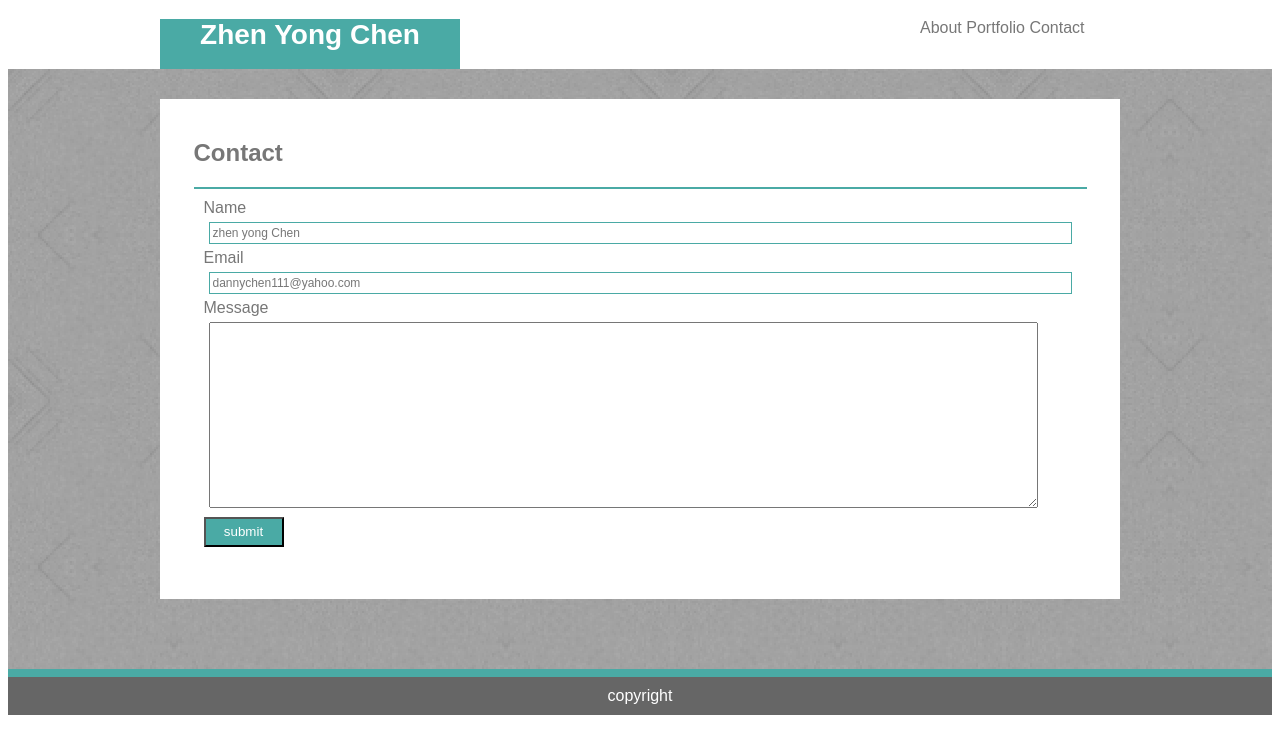
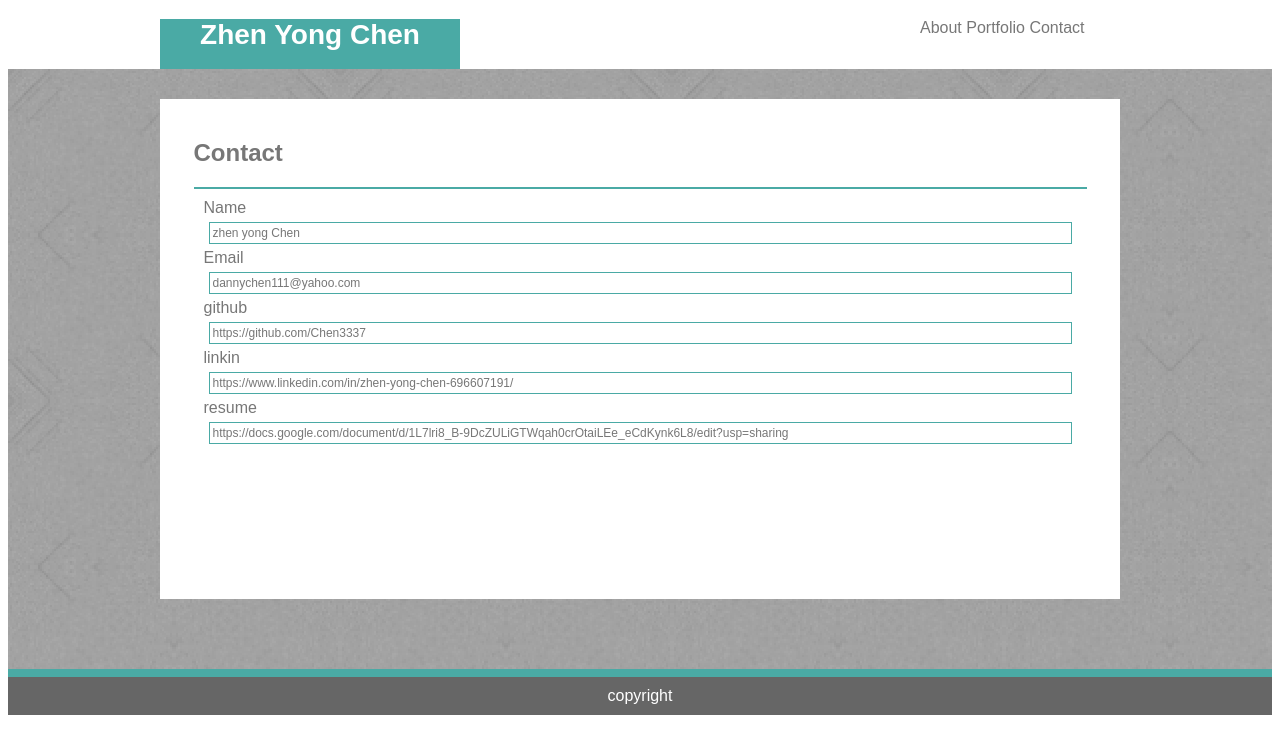
Before and after one commit to Chen3337/chen3337.github.io, a plain HTML site: page homework1/contact.html in a window 1280 px wide. Drawn offline with Linux system fonts and the light colour scheme.

Commit message:
making change to the contact.html added more info

```diff
--- a/homework1/contact.html
+++ b/homework1/contact.html
@@ -34,10 +34,12 @@
                     <div class="myinfo">zhen yong Chen</div>
                     Email
                     <div class="myinfo">dannychen111@yahoo.com</div>
-                    Message
-                    <br>
-                    <textarea rows="12"></textarea>
-                    <button>submit</button>
+                    github
+                    <div class="myinfo"><a href="https://github.com/Chen3337">https://github.com/Chen3337</a> </div>
+                    linkin
+                    <div class="myinfo"><a href="https://www.linkedin.com/in/zhen-yong-chen-696607191/">https://www.linkedin.com/in/zhen-yong-chen-696607191/</a></div>
+                    resume
+                    <div class="myinfo"><a href="https://docs.google.com/document/d/1L7lri8_B-9DcZULiGTWqah0crOtaiLEe_eCdKynk6L8/edit?usp=sharing">https://docs.google.com/document/d/1L7lri8_B-9DcZULiGTWqah0crOtaiLEe_eCdKynk6L8/edit?usp=sharing</a></div>
                 </div>
             </div>
         </section>
```
